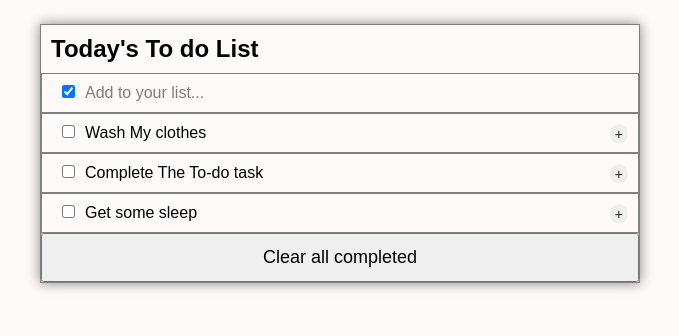
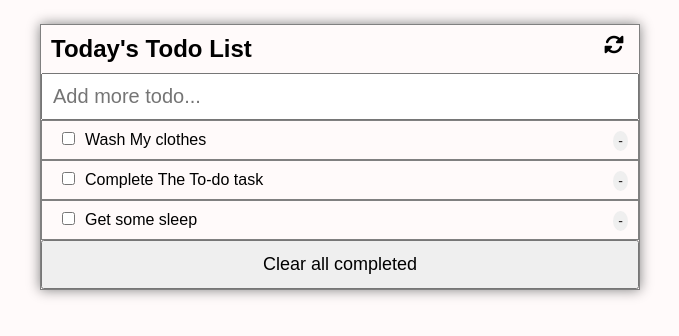
Before and after one commit to richie1988/https---github.com-richie1988-Todo-List-Mtwo, a website built with webpack: page src/index.html in a window 1280 px wide. Shown: the whole page, without its empty margins (300-979 px from the left). Built offline with nearby package versions, Linux system fonts and the light colour scheme.

```diff
--- a/src/index.html
+++ b/src/index.html
@@ -3,13 +3,15 @@
 <head>
     <meta charset="UTF-8">
     <meta name="viewport" content="width=device-width, initial-scale=1.0">
+    <link rel="stylesheet" href="https://cdnjs.cloudflare.com/ajax/libs/font-awesome/6.0.0-beta3/css/all.min.css">
+    <link rel="stylesheet" href="style.css">
     <title>To-Do List</title>
-    <link rel="stylesheet" href="style.css">
 </head>
 <body>
     <div class="main-container">
     <div class="list-container">
-    <h2>Today's To do List</h2>
+    <h2>Today's Todo List<i class="fas fa-sync-alt"></i></h2>
+    <input type="text" class="add-todo" placeholder="Add more todo...">
     <ul id="todo-list">
     </ul>
     <button class="clear-btn">Clear all completed</button>
--- a/src/index.js
+++ b/src/index.js
@@ -2,10 +2,9 @@
 
 // Array of tasks
 const tasks = [
-  { description: 'Add to your list...', completed: true, index: 1 },
-  { description: 'Wash My clothes', completed: false, index: 2 },
-  { description: 'Complete The To-do task', completed: false, index: 3 },
-  { description: 'Get some sleep', completed: false, index: 4 },
+  { description: 'Wash My clothes', completed: false, index: 1 },
+  { description: 'Complete The To-do task', completed: false, index: 2 },
+  { description: 'Get some sleep', completed: false, index: 3 },
 ];
 
 function renderTasks() {
@@ -33,7 +32,7 @@
 
     if (!task.completed) {
       const addButton = document.createElement('button');
-      addButton.textContent = '+';
+      addButton.textContent = '-';
       addButton.classList.add('add-button');
       taskItem.appendChild(addButton);
     }
--- a/src/style.css
+++ b/src/style.css
@@ -35,6 +35,19 @@
 
 .list-container h2 {
   padding: 10px;
+}
+
+.list-container h2 i {
+  float: right;
+  width: 5px;
+  margin: auto 20px;
+  font-size: 20px;
+}
+
+.add-todo {
+  width: 100%;
+  padding: 10px;
+  font-size: 20px;
 }
 
 ul li {
--- a/webpack.config.js
+++ b/webpack.config.js
@@ -1,4 +1,5 @@
 const path = require('path');
+
 const HtmlWebpackPlugin = require('html-webpack-plugin');
 
 module.exports = {
```
Also changed, not shown: package.json (+6 -6 lines), server.js (+5 -3 lines), README.md, dist/index.html, 3 other files.
